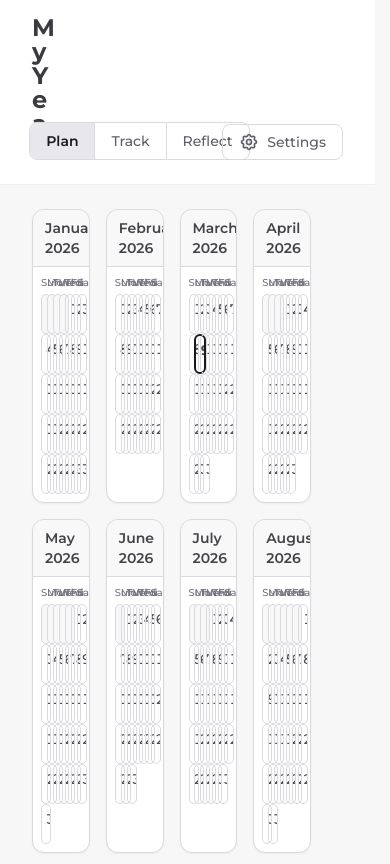
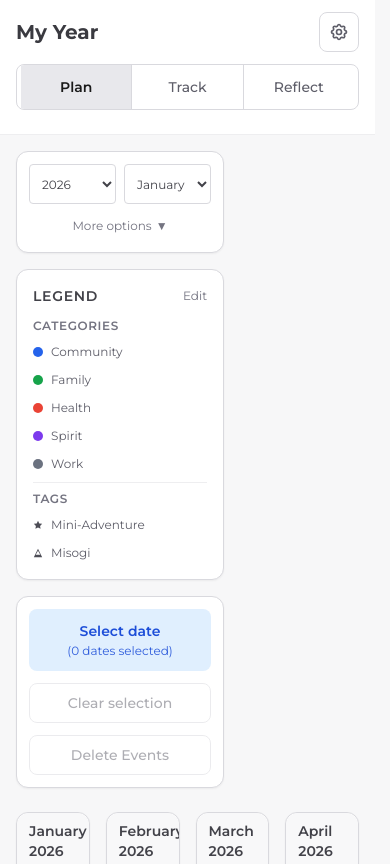
Before and after one commit to enriqueb-byte/calendar, a plain HTML site: page index.html in a window 390 px wide. Shown: the top 864 px of the page. Drawn offline with nearby package versions, Linux system fonts and the light colour scheme.

Commit message:
Responsive layout: mobile-first Plan view, sticky event bar, header fixes
Made-with: Cursor

```diff
--- a/css/components.css
+++ b/css/components.css
@@ -171,13 +171,42 @@
 #addEventToSelectedBtn.add-event-btn-empty:hover { background-color: #c7e0fe; }
 #addEventToSelectedBtn.add-event-btn-active { background-color: #2563eb; color: #fff; }
 #addEventToSelectedBtn.add-event-btn-active:hover { background-color: #1d4ed8; }
+@media (max-width: 639px) {
+  #addEventToSelectedBtn { min-height: 2.75rem; padding-top: 0.75rem; padding-bottom: 0.75rem; }
+  #multiSelectBar button:not(#addEventToSelectedBtn) { min-height: 2.5rem; }
+}
+
+/* Sticky event bar: stays below header when scrolling */
+.sticky-event-bar {
+  position: sticky;
+  z-index: 30;
+  top: 5.5rem;
+  margin-bottom: 0.25rem;
+}
+@media (max-width: 639px) {
+  .sticky-event-bar { top: 7rem; }
+}
 
 /* View toggle and title */
-.view-toggle-group { display: inline-flex; border: 1px solid #d9d9de; border-radius: 0.5rem; overflow: hidden; }
-.view-toggle-btn { border: none; border-radius: 0; border-right: 1px solid #d9d9de; }
-.view-toggle-btn:last-child { border-right: none; }
+.view-toggle-group { display: flex; border: 1px solid #d9d9de; border-radius: 0.5rem; overflow: hidden; padding-left: 0.25rem; padding-right: 0.25rem; gap: 0; }
+@media (min-width: 640px) {
+  .view-toggle-group { padding-left: 0.5rem; padding-right: 0.5rem; }
+}
+.view-toggle-group-title { padding-right: 0.5rem; margin-right: 0; }
+.view-toggle-buffer { flex: 1; min-width: 0; }
+.view-toggle-btn { border: none; border-radius: 0; border-right: 1px solid #d9d9de; flex: 1; min-width: 0; }
+.view-toggle-btn:last-of-type { border-right: none; }
 .view-toggle-btn[aria-pressed="true"] { background: #e8e8ec; color: #1a1a1a; font-weight: 600; }
 .app-title-editable:empty::before { content: attr(data-placeholder); color: #91919d; }
+
+/* Responsive: header and plan view */
+@media (max-width: 639px) {
+  .header-inner { align-items: stretch; }
+  .view-toggle-group { flex: 1; min-width: 0; }
+}
+@media (min-width: 640px) {
+  .header-row-title { flex: 0 0 auto; }
+}
 
 /* Audit section title hover tooltips */
 .audit-title-tooltip { position: relative; }
@@ -219,7 +248,10 @@
 #lifeFactsToggle[aria-expanded="false"] #lifeFactsChevron { transform: rotate(-90deg); }
 
 /* Plan view content padding */
-#view-plan > div { padding-bottom: 2rem; padding-right: 2rem; }
+#view-plan > div { padding-bottom: 1.5rem; padding-right: 0; }
+@media (min-width: 640px) {
+  #view-plan > div { padding-bottom: 2rem; padding-right: 2rem; }
+}
 
 /* Print */
 @media print {
--- a/index.html
+++ b/index.html
@@ -37,32 +37,41 @@
   <div id="printLegendOnly" class="print-legend-only-container" aria-hidden="true"></div>
   <!-- Header: title, Plan / Track / Reflect tabs, Settings -->
   <header class="sticky top-0 z-50 no-print bg-white/95 backdrop-blur border-b border-ink-100">
-    <div class="max-w-[1920px] mx-auto w-full px-8 sm:px-10 lg:px-12 pt-4 grid grid-cols-[1fr_auto_1fr] items-end gap-4 min-h-0">
-      <h1 id="appTitle" class="app-title-editable text-2xl sm:text-3xl font-bold text-ink-900 shrink-0 leading-none outline-none focus:ring-2 focus:ring-accent-500 focus:ring-inset rounded px-1 -mx-1 min-w-[2ch]" contenteditable="true" spellcheck="false" data-placeholder="My Year" aria-label="Calendar title">My Year</h1>
-      <div class="view-toggle-group justify-self-center self-end" role="tablist" aria-label="View mode">
-        <button type="button" id="viewTogglePlan" class="view-toggle-btn inline-flex items-center justify-center px-4 py-2.5 text-ink-600 text-sm font-medium hover:bg-ink-100 transition-colors h-[2.25rem] box-border" aria-pressed="true" aria-label="Plan view">Plan</button>
-        <button type="button" id="viewToggleAudit" class="view-toggle-btn inline-flex items-center justify-center px-4 py-2.5 text-ink-600 text-sm font-medium hover:bg-ink-100 transition-colors h-[2.25rem] box-border" aria-pressed="false" aria-label="Track view">Track</button>
-        <button type="button" id="viewToggleReflect" class="view-toggle-btn inline-flex items-center justify-center px-4 py-2.5 text-ink-600 text-sm font-medium hover:bg-ink-100 transition-colors h-[2.25rem] box-border" aria-pressed="false" aria-label="Reflect view">Reflect</button>
-      </div>
-      <div class="flex justify-end items-center gap-2 self-end">
-        <button type="button" id="settingsBtn" class="inline-flex items-center gap-2 px-4 py-2.5 rounded-lg border border-ink-200 text-ink-600 text-sm font-medium hover:bg-ink-100 transition-colors h-[2.25rem] box-border shrink-0" aria-label="Settings" title="Settings">
-          <svg class="w-5 h-5 shrink-0" fill="none" stroke="currentColor" viewBox="0 0 24 24" aria-hidden="true"><path stroke-linecap="round" stroke-linejoin="round" stroke-width="2" d="M10.325 4.317c.426-1.756 2.924-1.756 3.35 0a1.724 1.724 0 002.573 1.066c1.543-.94 3.31.826 2.37 2.37a1.724 1.724 0 001.065 2.572c1.756.426 1.756 2.924 0 3.35a1.724 1.724 0 00-1.066 2.573c.94 1.543-.826 3.31-2.37 2.37a1.724 1.724 0 00-2.572 1.065c-.426 1.756-2.924 1.756-3.35 0a1.724 1.724 0 00-2.573-1.066c-1.543.94-3.31-.826-2.37-2.37a1.724 1.724 0 00-1.065-2.572c-1.756-.426-1.756-2.924 0-3.35a1.724 1.724 0 001.066-2.573c-.94-1.543.826-3.31 2.37-2.37.996.608 2.296.07 2.572-1.065z"/><path stroke-linecap="round" stroke-linejoin="round" stroke-width="2" d="M15 12a3 3 0 11-6 0 3 3 0 016 0z"/></svg>
-          Settings
-        </button>
+    <div class="max-w-[1920px] mx-auto w-full px-4 sm:px-10 lg:px-12 pt-3 pb-2 sm:pt-4 sm:pb-0 min-h-0">
+      <div class="header-inner flex flex-col sm:flex-row sm:items-stretch gap-3 sm:gap-0 w-full">
+        <div class="header-row-title flex items-center justify-between gap-2 min-h-[2.25rem]">
+          <h1 id="appTitle" class="app-title-editable text-xl sm:text-2xl lg:text-3xl font-bold text-ink-900 shrink-0 leading-none outline-none focus:ring-2 focus:ring-accent-500 focus:ring-inset rounded px-1 -mx-1 min-w-[2ch]" contenteditable="true" spellcheck="false" data-placeholder="My Year" aria-label="Calendar title">My Year</h1>
+          <button type="button" id="settingsBtn" class="sm:hidden inline-flex items-center justify-center w-10 h-10 rounded-lg border border-ink-200 text-ink-600 hover:bg-ink-100 transition-colors shrink-0 touch-manipulation" aria-label="Settings" title="Settings">
+            <svg class="w-5 h-5" fill="none" stroke="currentColor" viewBox="0 0 24 24" aria-hidden="true"><path stroke-linecap="round" stroke-linejoin="round" stroke-width="2" d="M10.325 4.317c.426-1.756 2.924-1.756 3.35 0a1.724 1.724 0 002.573 1.066c1.543-.94 3.31.826 2.37 2.37a1.724 1.724 0 001.065 2.572c1.756.426 1.756 2.924 0 3.35a1.724 1.724 0 00-1.066 2.573c.94 1.543-.826 3.31-2.37 2.37a1.724 1.724 0 00-2.572 1.065c-.426 1.756-2.924 1.756-3.35 0a1.724 1.724 0 00-2.573-1.066c-1.543.94-3.31-.826-2.37-2.37a1.724 1.724 0 00-1.065-2.572c-1.756-.426-1.756-2.924 0-3.35a1.724 1.724 0 001.066-2.573c-.94-1.543.826-3.31 2.37-2.37.996.608 2.296.07 2.572-1.065z"/><path stroke-linecap="round" stroke-linejoin="round" stroke-width="2" d="M15 12a3 3 0 11-6 0 3 3 0 016 0z"/></svg>
+          </button>
+        </div>
+        <div class="view-toggle-group flex items-stretch w-full sm:max-w-none" role="tablist" aria-label="View mode">
+          <span class="hidden sm:inline-flex view-toggle-buffer flex-1 min-w-0" aria-hidden="true"></span>
+          <button type="button" id="viewTogglePlan" class="view-toggle-btn flex-1 min-w-0 inline-flex items-center justify-center px-3 sm:px-4 py-3 sm:py-2.5 text-ink-600 text-sm font-medium hover:bg-ink-100 transition-colors min-h-[2.75rem] sm:h-[2.25rem] box-border touch-manipulation" aria-pressed="true" aria-label="Plan view">Plan</button>
+          <button type="button" id="viewToggleAudit" class="view-toggle-btn flex-1 min-w-0 inline-flex items-center justify-center px-3 sm:px-4 py-3 sm:py-2.5 text-ink-600 text-sm font-medium hover:bg-ink-100 transition-colors min-h-[2.75rem] sm:h-[2.25rem] box-border touch-manipulation" aria-pressed="false" aria-label="Track view">Track</button>
+          <button type="button" id="viewToggleReflect" class="view-toggle-btn flex-1 min-w-0 inline-flex items-center justify-center px-3 sm:px-4 py-3 sm:py-2.5 text-ink-600 text-sm font-medium hover:bg-ink-100 transition-colors min-h-[2.75rem] sm:h-[2.25rem] box-border touch-manipulation" aria-pressed="false" aria-label="Reflect view">Reflect</button>
+          <span class="hidden sm:inline-flex view-toggle-buffer flex-1 min-w-0" aria-hidden="true"></span>
+          <div class="hidden sm:flex justify-end items-center gap-2 shrink-0 self-center">
+            <button type="button" id="settingsBtnDesktop" class="inline-flex items-center gap-2 px-4 py-2.5 rounded-lg border border-ink-200 text-ink-600 text-sm font-medium hover:bg-ink-100 transition-colors h-[2.25rem] box-border shrink-0" aria-label="Settings" title="Settings">
+              <svg class="w-5 h-5 shrink-0" fill="none" stroke="currentColor" viewBox="0 0 24 24" aria-hidden="true"><path stroke-linecap="round" stroke-linejoin="round" stroke-width="2" d="M10.325 4.317c.426-1.756 2.924-1.756 3.35 0a1.724 1.724 0 002.573 1.066c1.543-.94 3.31.826 2.37 2.37a1.724 1.724 0 001.065 2.572c1.756.426 1.756 2.924 0 3.35a1.724 1.724 0 00-1.066 2.573c.94 1.543-.826 3.31-2.37 2.37a1.724 1.724 0 00-2.572 1.065c-.426 1.756-2.924 1.756-3.35 0a1.724 1.724 0 00-2.573-1.066c-1.543.94-3.31-.826-2.37-2.37a1.724 1.724 0 00-1.065-2.572c-1.756-.426-1.756-2.924 0-3.35a1.724 1.724 0 001.066-2.573c-.94-1.543.826-3.31 2.37-2.37.996.608 2.296.07 2.572-1.065z"/><path stroke-linecap="round" stroke-linejoin="round" stroke-width="2" d="M15 12a3 3 0 11-6 0 3 3 0 016 0z"/></svg>
+              Settings
+            </button>
+          </div>
+        </div>
       </div>
     </div>
-    <div class="h-6 flex-shrink-0" aria-hidden="true"></div>
+    <div class="h-4 sm:h-6 flex-shrink-0" aria-hidden="true"></div>
   </header>
 
-  <main id="app-main" class="max-w-[1920px] mx-auto py-6 sm:py-8 px-8 sm:px-10 lg:px-12">
+  <main id="app-main" class="max-w-[1920px] mx-auto py-4 sm:py-8 px-4 sm:px-10 lg:px-12">
     <section id="view-plan" role="region" aria-label="Plan">
       <div class="flex flex-col lg:flex-row gap-6 items-start w-full">
-        <aside id="legendSidebar" class="no-print lg:w-56 xl:w-64 flex-shrink-0 order-2 lg:order-1 pt-0">
+        <aside id="legendSidebar" class="no-print lg:w-56 xl:w-64 flex-shrink-0 order-1 lg:order-1 pt-0">
           <div class="space-y-4 pt-0">
             <div class="bg-white rounded-xl border border-ink-200 shadow-sm p-3">
               <div class="flex flex-wrap gap-2 items-center">
-                <select id="yearSelect" class="rounded border border-ink-200 px-2 py-1.5 text-xs text-ink-800 bg-white focus:ring-2 focus:ring-accent-500 focus:border-accent-500 cursor-pointer min-w-0 flex-1" aria-label="Start year"></select>
-                <select id="startMonthSelect" class="rounded border border-ink-200 px-2 py-1.5 text-xs text-ink-800 bg-white focus:ring-2 focus:ring-accent-500 focus:border-accent-500 cursor-pointer min-w-0 flex-1" aria-label="Start month"></select>
+                <select id="yearSelect" class="rounded border border-ink-200 px-2 py-2 sm:py-1.5 text-xs text-ink-800 bg-white focus:ring-2 focus:ring-accent-500 focus:border-accent-500 cursor-pointer min-w-0 flex-1 min-h-[2.5rem] sm:min-h-0 touch-manipulation" aria-label="Start year"></select>
+                <select id="startMonthSelect" class="rounded border border-ink-200 px-2 py-2 sm:py-1.5 text-xs text-ink-800 bg-white focus:ring-2 focus:ring-accent-500 focus:border-accent-500 cursor-pointer min-w-0 flex-1 min-h-[2.5rem] sm:min-h-0 touch-manipulation" aria-label="Start month"></select>
               </div>
               <button type="button" id="calendarControlsToggle" class="mt-2 w-full flex items-center justify-center gap-1 py-1.5 text-xs text-ink-500 hover:text-ink-700 hover:bg-ink-50 rounded transition-colors" aria-expanded="false" aria-controls="calendarControlsExpandable">
                 <span id="calendarControlsToggleLabel">More options</span>
@@ -112,7 +121,7 @@
                 </ul>
               </div>
             </div>
-            <div id="multiSelectBar" class="flex flex-col gap-3 mt-4 p-3 rounded-xl border border-ink-200 bg-white shadow-sm">
+            <div id="multiSelectBar" class="sticky-event-bar flex flex-col gap-3 mt-4 p-3 rounded-xl border border-ink-200 bg-white shadow-sm">
               <button type="button" id="addEventToSelectedBtn" class="w-full py-3 rounded-lg text-sm font-semibold transition-colors flex flex-col items-center gap-0.5 add-event-btn-empty">
                 <span id="addEventToSelectedBtnLabel">Select date</span>
                 <span id="multiSelectCount" class="text-xs font-normal opacity-90">(0 dates selected)</span>
@@ -127,7 +136,7 @@
             </div>
           </div>
         </aside>
-        <div class="flex-1 min-w-0 order-1 lg:order-2 pt-0 w-full">
+        <div class="flex-1 min-w-0 order-2 lg:order-2 pt-0 w-full">
           <div id="monthsGrid" class="months-grid grid grid-cols-1 sm:grid-cols-2 lg:grid-cols-3 xl:grid-cols-4 gap-4 sm:gap-6">
             <!-- Month cards injected by JS -->
           </div>
@@ -387,14 +396,14 @@
 
   <!-- Date context popover -->
   <div id="dateContextPopover" class="fixed z-40 hidden no-print" role="dialog" aria-label="Events for date">
-    <div class="bg-white rounded-xl border border-ink-200 shadow-lg py-3 min-w-[200px] max-w-[280px]">
+    <div class="bg-white rounded-xl border border-ink-200 shadow-lg py-3 min-w-[200px] max-w-[280px] w-[calc(100vw-2rem)] sm:w-auto">
       <div class="px-4 pb-2 border-b border-ink-100">
         <p id="dateContextTitle" class="text-sm font-semibold text-ink-800"></p>
       </div>
       <ul id="dateContextEvents" class="px-4 py-2 max-h-48 overflow-y-auto space-y-1.5 text-sm text-ink-700"></ul>
       <div class="px-4 pt-2 border-t border-ink-100 space-y-2">
-        <button type="button" id="dateContextAddBtn" class="w-full py-2 rounded-lg bg-ink-100 text-ink-700 text-sm font-medium hover:bg-ink-200 transition-colors">Add event</button>
-        <button type="button" id="dateContextMultiSelectBtn" class="w-full py-2 rounded-lg border border-ink-200 text-ink-600 text-sm font-medium hover:bg-ink-50 transition-colors">Select multiple dates</button>
+        <button type="button" id="dateContextAddBtn" class="w-full py-3 sm:py-2 rounded-lg bg-ink-100 text-ink-700 text-sm font-medium hover:bg-ink-200 transition-colors touch-manipulation min-h-[2.75rem] sm:min-h-0">Add event</button>
+        <button type="button" id="dateContextMultiSelectBtn" class="w-full py-3 sm:py-2 rounded-lg border border-ink-200 text-ink-600 text-sm font-medium hover:bg-ink-50 transition-colors touch-manipulation min-h-[2.75rem] sm:min-h-0">Select multiple dates</button>
       </div>
     </div>
   </div>
@@ -494,8 +503,8 @@
   <!-- Event modal -->
   <div id="eventModal" class="fixed inset-0 z-50 hidden no-print" aria-hidden="true">
     <div class="absolute inset-0 bg-ink-900/50 backdrop-blur-sm" id="modalBackdrop"></div>
-    <div class="fixed inset-0 flex items-center justify-center p-4">
-      <div class="relative w-full max-w-lg bg-white rounded-2xl shadow-xl border border-ink-200 p-6">
+    <div class="fixed inset-0 flex items-center justify-center p-4 overflow-y-auto">
+      <div class="relative w-full max-w-lg bg-white rounded-2xl shadow-xl border border-ink-200 p-6 my-auto max-h-[90vh] overflow-y-auto">
         <h3 class="text-lg font-semibold text-ink-900 mb-4" id="modalTitle">Add event</h3>
         <form id="eventForm" class="space-y-4">
           <input type="hidden" id="eventDateKey" />
@@ -552,10 +561,10 @@
               <option value="deleted">Deleted</option>
             </select>
           </div>
-          <div class="flex gap-2 pt-2">
-            <button type="submit" class="flex-1 px-4 py-2.5 rounded-lg bg-ink-800 text-white text-sm font-medium hover:bg-ink-700">Save</button>
-            <button type="button" id="modalDelete" class="px-4 py-2.5 rounded-lg border border-ink-200 text-ink-600 text-sm hover:bg-ink-100 hidden">Delete</button>
-            <button type="button" id="modalCancel" class="px-4 py-2.5 rounded-lg border border-ink-200 text-ink-600 text-sm hover:bg-ink-100">Cancel</button>
+          <div class="flex flex-wrap gap-2 pt-2">
+            <button type="submit" class="flex-1 min-w-[7rem] px-4 py-3 sm:py-2.5 rounded-lg bg-ink-800 text-white text-sm font-medium hover:bg-ink-700 touch-manipulation min-h-[2.75rem] sm:min-h-0">Save</button>
+            <button type="button" id="modalDelete" class="px-4 py-3 sm:py-2.5 rounded-lg border border-ink-200 text-ink-600 text-sm hover:bg-ink-100 hidden touch-manipulation min-h-[2.75rem] sm:min-h-0">Delete</button>
+            <button type="button" id="modalCancel" class="px-4 py-3 sm:py-2.5 rounded-lg border border-ink-200 text-ink-600 text-sm hover:bg-ink-100 touch-manipulation min-h-[2.75rem] sm:min-h-0">Cancel</button>
           </div>
         </form>
       </div>
--- a/js/plan.js
+++ b/js/plan.js
@@ -1727,6 +1727,8 @@ function planInit() {
 
   document.getElementById('manageCategoriesBtn').addEventListener('click', openCategoriesModal);
   document.getElementById('settingsBtn').addEventListener('click', openSettingsModal);
+  var settingsBtnDesktop = document.getElementById('settingsBtnDesktop');
+  if (settingsBtnDesktop) settingsBtnDesktop.addEventListener('click', openSettingsModal);
   document.getElementById('settingsModalClose').addEventListener('click', closeSettingsModal);
   document.getElementById('settingsBackdrop').addEventListener('click', closeSettingsModal);
   document.getElementById('settingsOptionReset').addEventListener('click', showSettingsResetPanel);
```
Also changed, not shown: github updates.txt (added), 1 other file.
